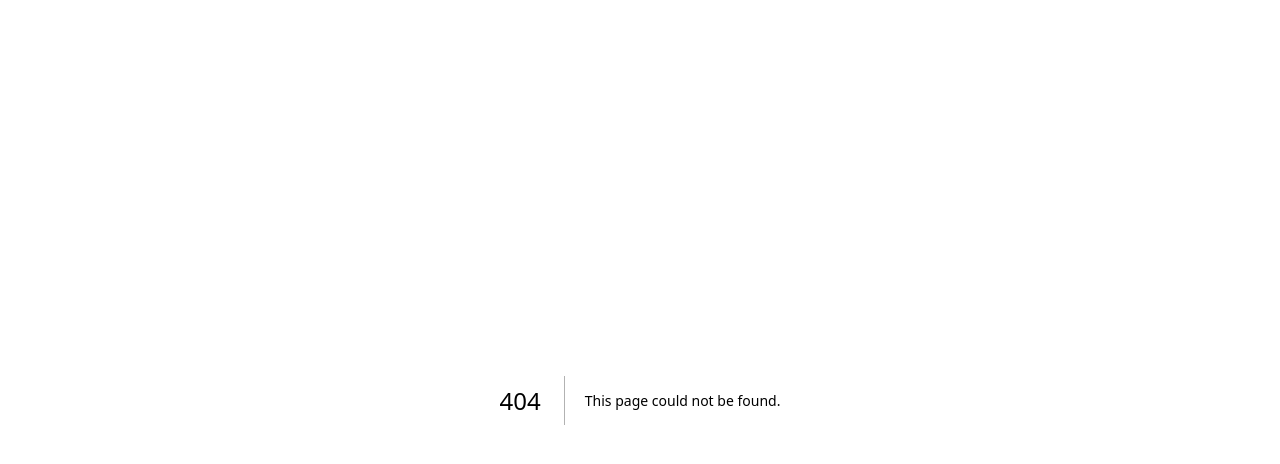
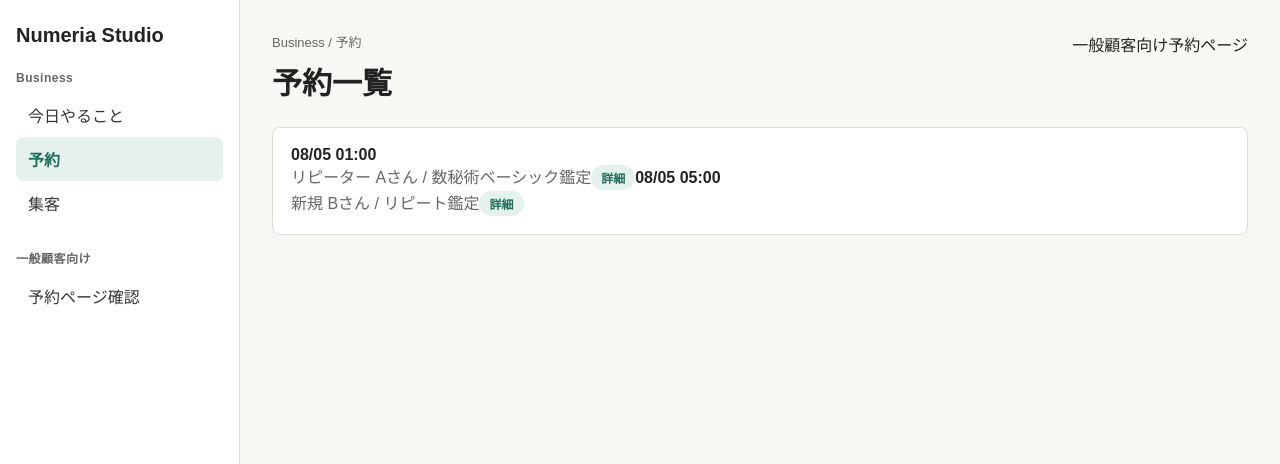
Before and after one commit to karukimori-wq/Growth-Engine, a Next.js app: page /app/business/reservations in a window 1280 px wide. Before the commit this address had no page. Shown: the top 464 px of the page. Built offline with nearby package versions, Linux system fonts and the light colour scheme.

Commit message:
Add reservation list screen

```diff
--- /dev/null
+++ b/src/app/app/business/reservations/page.tsx
@@ -0,0 +1,61 @@
+import { customers, products, todayReservations } from "@/lib/mock-data";
+
+function formatTime(value: string) {
+  return new Date(value).toLocaleString("ja-JP", {
+    month: "2-digit",
+    day: "2-digit",
+    hour: "2-digit",
+    minute: "2-digit"
+  });
+}
+
+export default function ReservationsPage() {
+  return (
+    <div className="shell">
+      <aside className="sidebar">
+        <h1 className="brand">Numeria Studio</h1>
+        <nav>
+          <div className="nav-group">
+            <p className="nav-title">Business</p>
+            <a className="nav-link" href="/app/business">今日やること</a>
+            <a className="nav-link active" href="/app/business/reservations">予約</a>
+            <a className="nav-link" href="/app/business/post-draft-briefs/new">集客</a>
+          </div>
+          <div className="nav-group">
+            <p className="nav-title">一般顧客向け</p>
+            <a className="nav-link" href="/public/booking">予約ページ確認</a>
+          </div>
+        </nav>
+      </aside>
+      <main className="main">
+        <header className="page-header">
+          <div>
+            <p className="eyebrow">Business / 予約</p>
+            <h2 className="page-title">予約一覧</h2>
+          </div>
+          <a className="button" href="/public/booking">一般顧客向け予約ページ</a>
+        </header>
+
+        <section className="card">
+          <div className="table-list">
+            {todayReservations.map((reservation) => {
+              const customer = customers.find((item) => item.id === reservation.customerId);
+              const product = products.find((item) => item.id === reservation.productId);
+
+              return (
+                <a className="row-link" href={`/app/business/reservations/${reservation.id}`} key={reservation.id}>
+                  <span>
+                    <strong>{formatTime(reservation.scheduledStartAt)}</strong>
+                    <br />
+                    <span className="muted">{customer?.displayName ?? reservation.customerId} / {product?.name ?? reservation.productId}</span>
+                  </span>
+                  <span className="badge">詳細</span>
+                </a>
+              );
+            })}
+          </div>
+        </section>
+      </main>
+    </div>
+  );
+}
```
